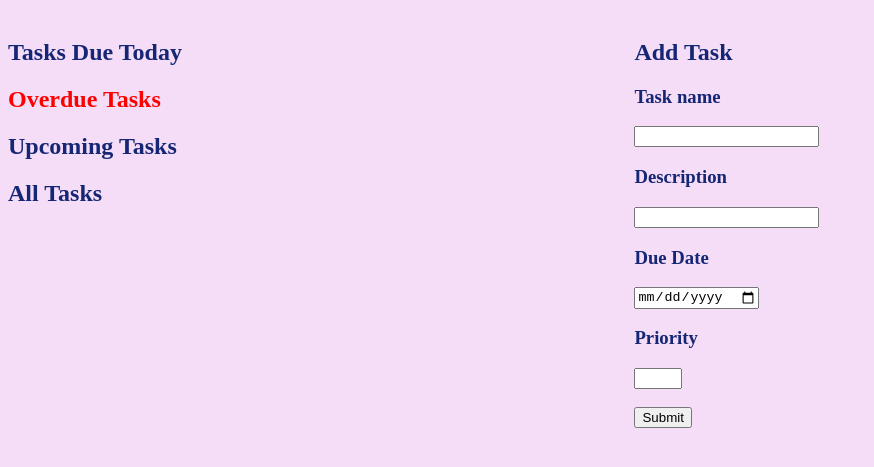
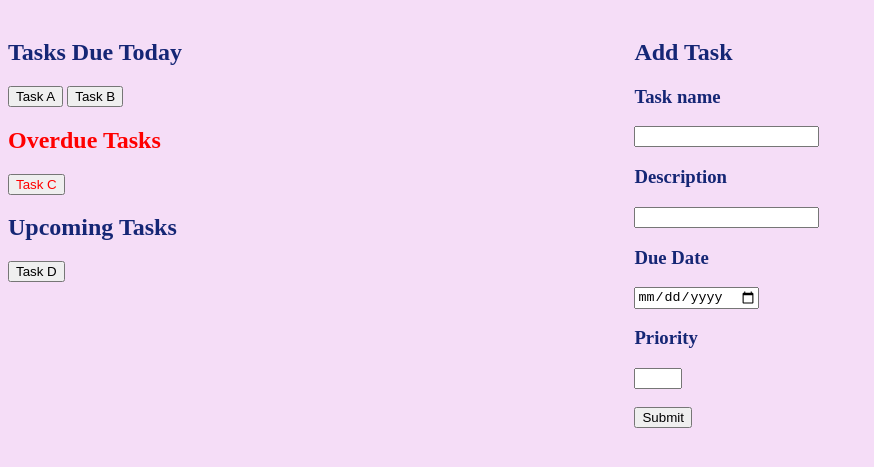
Before and after one commit to braden-ca/Bugs_R_Bad, a website: page frontend/index.html in a window 1280 px wide. Shown: the part 61-528 px from the top of the page, without its empty margins (0-874 px from the left). Drawn offline with Linux system fonts and the light colour scheme.

Commit message:
Added buttons on tasks

```diff
--- a/frontend/index.html
+++ b/frontend/index.html
@@ -22,12 +22,15 @@
 
     <div class = "show-tasks">
       <h2>Tasks Due Today</h2>
+      <button>Task A</button>
+      <button>Task B</button>
 
       <h2 style="color: red;">Overdue Tasks</h2>
+      <button style="color: red;">Task C</button>
 
       <h2>Upcoming Tasks</h2>
+      <button>Task D</button>
 
-      <h2>All Tasks</h2>
     </div>
 
 
```
